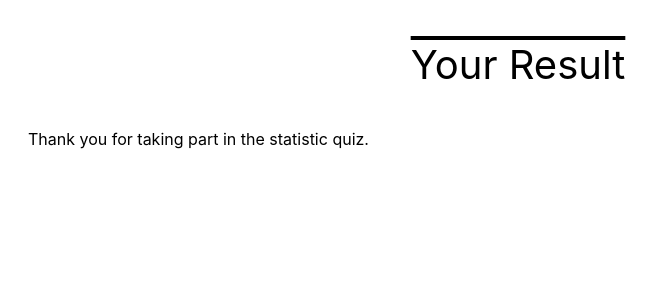
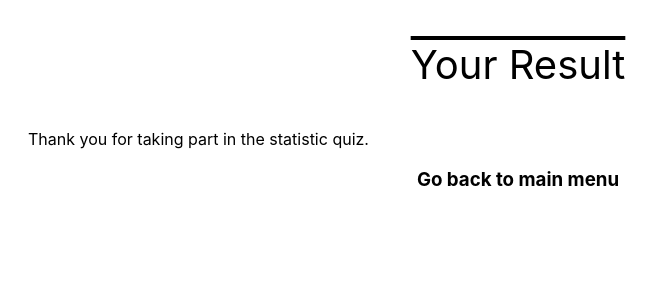
Before and after one commit to albinamur/software-engineering-project-rijeka, a Next.js app: page /exam_permission in a window 1280 px wide. Shown: the top 300 px of the page, without its empty margins (122-779 px from the left). Built offline with nearby package versions, Linux system fonts and the light colour scheme; no server answers.

Commit message:
clean up, add link to homepage after quiz finish

```diff
--- a/pages/Level/level1.js
+++ b/pages/Level/level1.js
@@ -221,9 +221,6 @@ export default function Quiz() {
         <p> {result} </p>
         <br></br>
 
-        {/* <a href="/Level/level2"> Next Level!</a> */}
-
-
       </form>
 
 
--- a/pages/Level/level2.js
+++ b/pages/Level/level2.js
@@ -205,9 +205,6 @@ export default function Home() {
         <p> {result} </p>
         <br></br>
 
-        {/* <a href="/Level/level3"> Next Level!</a> */}
-
-
       </form>
 
 
--- a/pages/Level/level3.js
+++ b/pages/Level/level3.js
@@ -205,9 +205,6 @@ export default function Home() {
         <p> {result} </p>
         <br></br>
 
-        {/* <a href="../exam_permission"> End Exam! </a> */}
-
-
       </form>
 
 
--- a/pages/exam_permission.js
+++ b/pages/exam_permission.js
@@ -35,6 +35,7 @@ export default function Information() {
          Thank you for taking part in the statistic quiz.
         </p>
         <p className={styles.infotext}> {displaytext}</p>
+        <h3><a href="./">Go back to main menu</a></h3>
         </container>
         </>
         )
```
